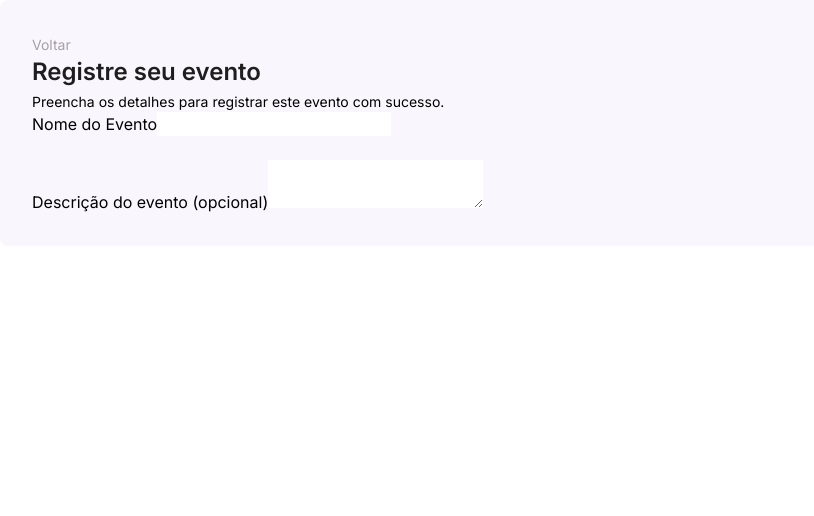
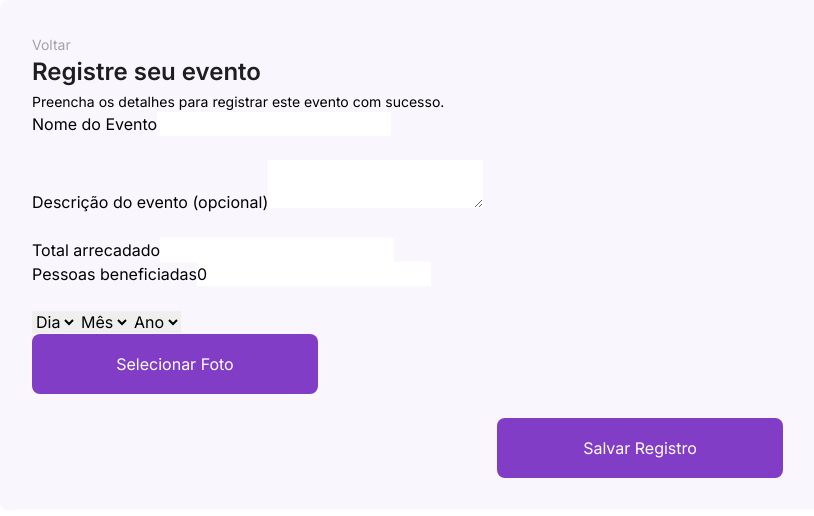
Before and after one commit to Projeto-FrontEnd-Fusion/Aceve-website-development, a Next.js app: page /admin/admin-events in a window 1280 px wide. Shown: the top 516 px of the page, without its empty margins (0-814 px from the left). Built offline with nearby package versions, Linux system fonts and the light colour scheme; a web font is replaced by a local one.

Commit message:
feat: Add EventDate page and add buttons to EventForm

```diff
--- /dev/null
+++ b/src/features/admin-login/components/EventDate.tsx
@@ -0,0 +1,31 @@
+"use client";
+
+import { useFormContext } from "react-hook-form";
+import type { EventFormData } from "./EventForm";
+import { GlobalButton } from "@/components/GlobalButton/GlobalButton";
+
+export function EventDate() {
+  const { register } = useFormContext<EventFormData>();
+
+  return (
+    <div>
+      <div>
+        <select {...register("day")} className="input">
+          <option value="">Dia</option>
+        </select>
+        <select {...register("month")} className="input">
+          <option value="">Mês</option>
+        </select>
+        <select {...register("year")} className="input">
+          <option value="">Ano</option>
+        </select>
+        <GlobalButton
+          variant="primary"
+          className="w-[286px] h-[60px] gap-[10px] rounded-[5px] px-5 py-3"
+        >
+          Selecionar Foto
+        </GlobalButton>
+      </div>
+    </div>
+  );
+}
--- a/src/features/admin-login/components/EventForm.tsx
+++ b/src/features/admin-login/components/EventForm.tsx
@@ -1,6 +1,9 @@
 import { FormProvider, useForm } from "react-hook-form";
 import { FormInput } from "./FormInput";
 import { FormTextarea } from "./FormTextarea";
+import { GlobalButton } from "@/components/GlobalButton/GlobalButton";
+import { EventDate } from "./EventDate";
+import { register } from "module";
 
 export type EventFormData = {
   name: string;
@@ -54,6 +57,27 @@ export default function EventForm() {
             label="Descrição do evento (opcional)"
             maxLength={500}
           />
+          <div>
+            <FormInput name="total" label="Total arrecadado" />
+            <FormInput
+              name="beneficiaries"
+              label="Pessoas beneficiadas"
+              type="number"
+              rules={{
+                required: "Informe o número de pessoas",
+                valueAsNumber: true,
+              }}
+            />
+          </div>
+          <EventDate />
+
+          <GlobalButton
+            variant="primary"
+            type="submit"
+            className="w-[286px] h-[60px] rounded-[5px] py-2 px-6 gap-2 mx-auto mt-4"
+          >
+            Salvar Registro
+          </GlobalButton>
         </form>
       </section>
     </FormProvider>
```
